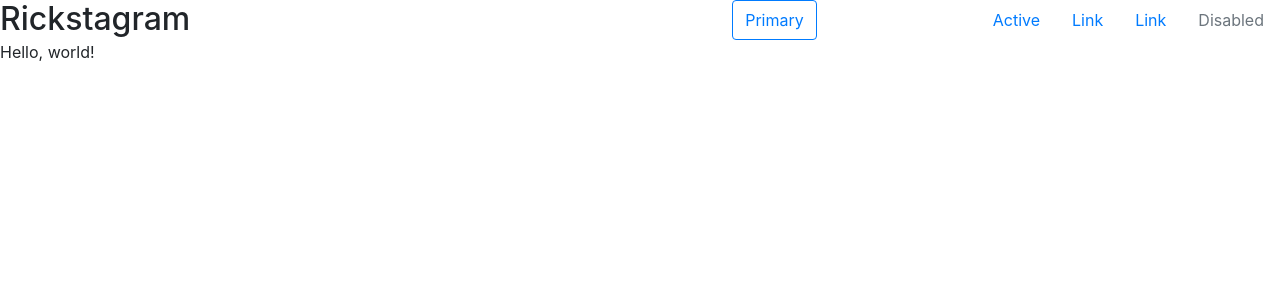
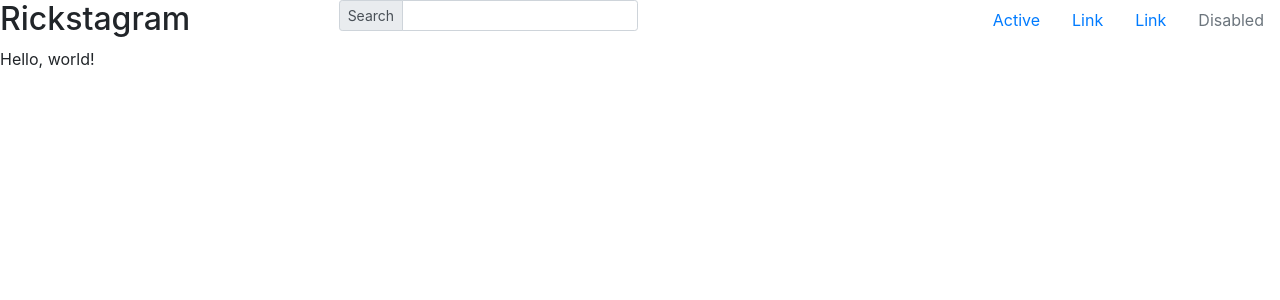
Before and after one commit to rickstylz01/instaclone, a React (Create React App) app: page / in a window 1280 px wide. Shown: the top 300 px of the page. Built offline with nearby package versions, Linux system fonts and the light colour scheme.

Commit message:
add searchbar and styling to searchbar on nav

```diff
--- a/src/components/MainNavbar/MainNavbar.js
+++ b/src/components/MainNavbar/MainNavbar.js
@@ -1,15 +1,30 @@
 import React from "react";
 import Nav from "react-bootstrap/Nav";
-import Button from "react-bootstrap/Button";
+import InputGroup from "react-bootstrap/InputGroup";
+import FormControl from 'react-bootstrap/FormControl';
 
 class Header extends React.Component {
   render() {
+    //inputgroup = navbar
     return (
+      <div>
         <Nav className="justify-content-end" activeKey="/home">
           <h2 id="navTitle">Rickstagram</h2>
-        <Button variant="outline-primary">Primary</Button>
+          <div id="searchBar">
+            <InputGroup size="sm" className="mb-3">
+            <InputGroup.Prepend>
+              <InputGroup.Text id="inputGroup-sizing-sm">Search</InputGroup.Text>
+            </InputGroup.Prepend>
+            <FormControl
+              aria-label="Small"
+              aria-describedby="inputGroup-sizing-sm"
+            />
+          </InputGroup>
+        </div>
           <Nav.Item>
-          <Nav.Link href="/home">Active</Nav.Link>
+            <Nav.Link href="/home">
+              Active
+            </Nav.Link>
           </Nav.Item>
           <Nav.Item>
             <Nav.Link eventKey="link-1">Link</Nav.Link>
@@ -23,6 +38,7 @@ class Header extends React.Component {
             </Nav.Link>
           </Nav.Item>
         </Nav>
+      </div>
     );
   }
 }
--- a/src/index.css
+++ b/src/index.css
@@ -12,11 +12,15 @@ code {
     monospace;
 }
 
-.btn-outline-primary {
+/* .btn-outline-primary {
   margin-right: 10rem;
-}
+} */
 
 #navTitle {
   position: absolute;
   left: 0px;
 }
+
+#searchBar {
+  margin: auto;
+}
```
Also changed, not shown: 1 other file (tests, documents, lock files or other folders). Lines whose indentation alone changed are shown as unchanged.
